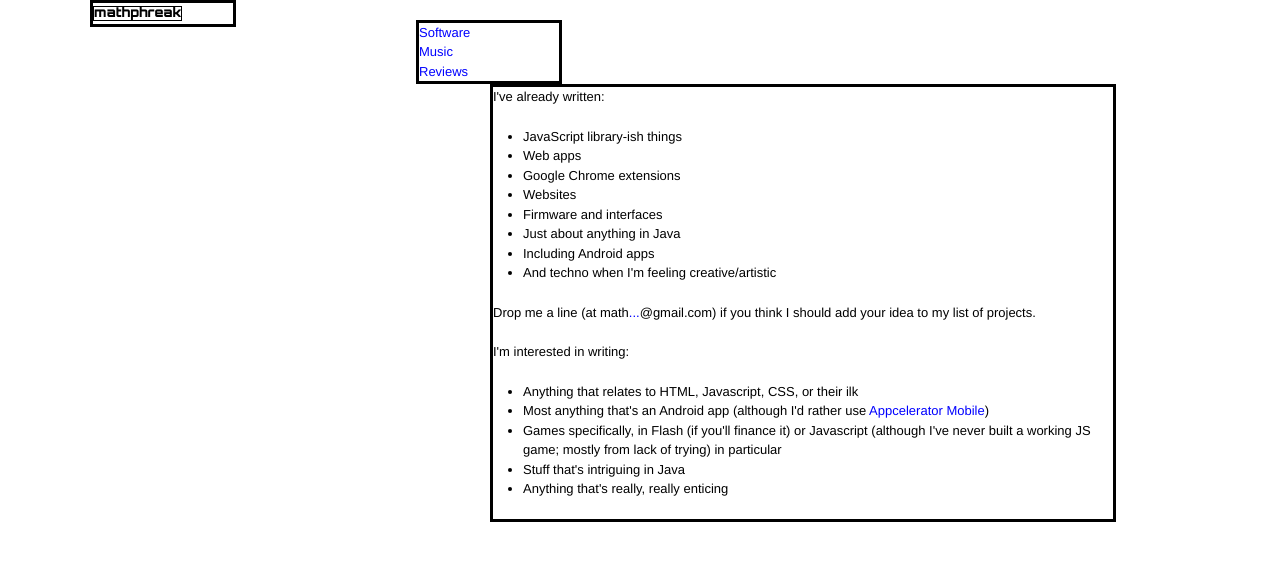
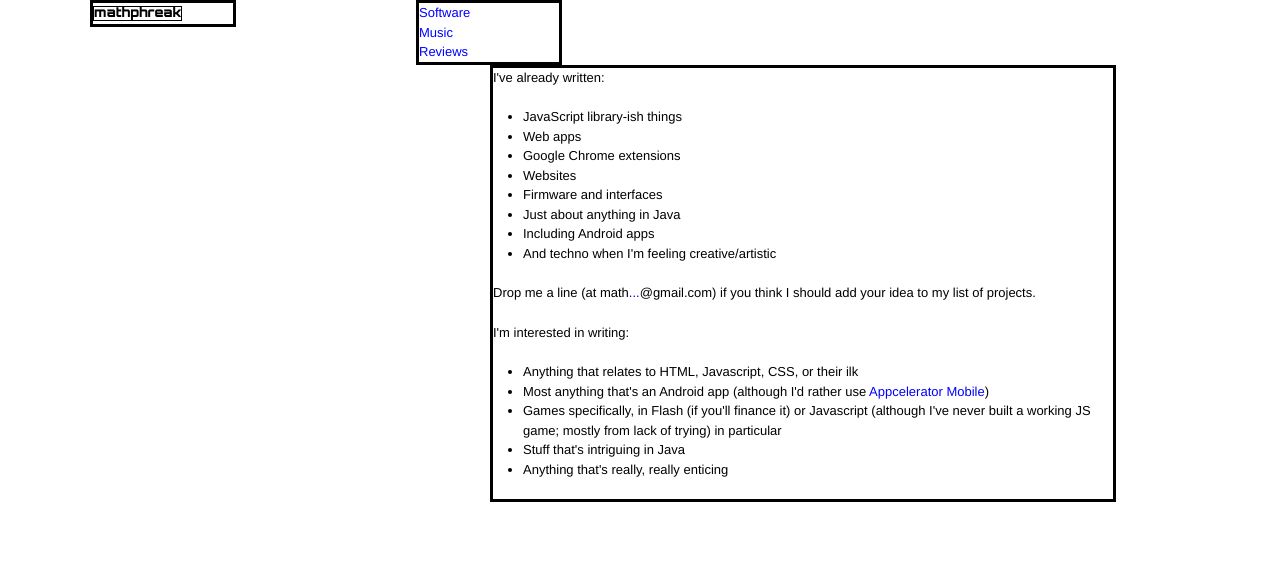
Before and after one commit to mathphreak/mathphreak.github.io, a Jekyll site: the page built from new.html, in a window 1280 px wide. Shown: the top 561 px of the page. Built offline with Jekyll 4.4.1, drawn with Linux system fonts in a browser that asks for light colours.

```diff
--- a/_layouts/default.html
+++ b/_layouts/default.html
@@ -12,7 +12,7 @@
 </head>
 <body>
 <div class='container_12'>
-	<a class="grid_2 clearfix pull_1" href="/"><span id='mathphreak'>mathphreak</span></a><br />
+	<a class="grid_2 clearfix pull_1" href="/"><span id='mathphreak'>mathphreak</span></a>
 	<div id="sidebar" class='grid_2 push_1 clearfix'>
 		<a href="/software">Software</a><br />
 		<a href="http://mathphreak.bandcamp.com">Music</a><br />
```
